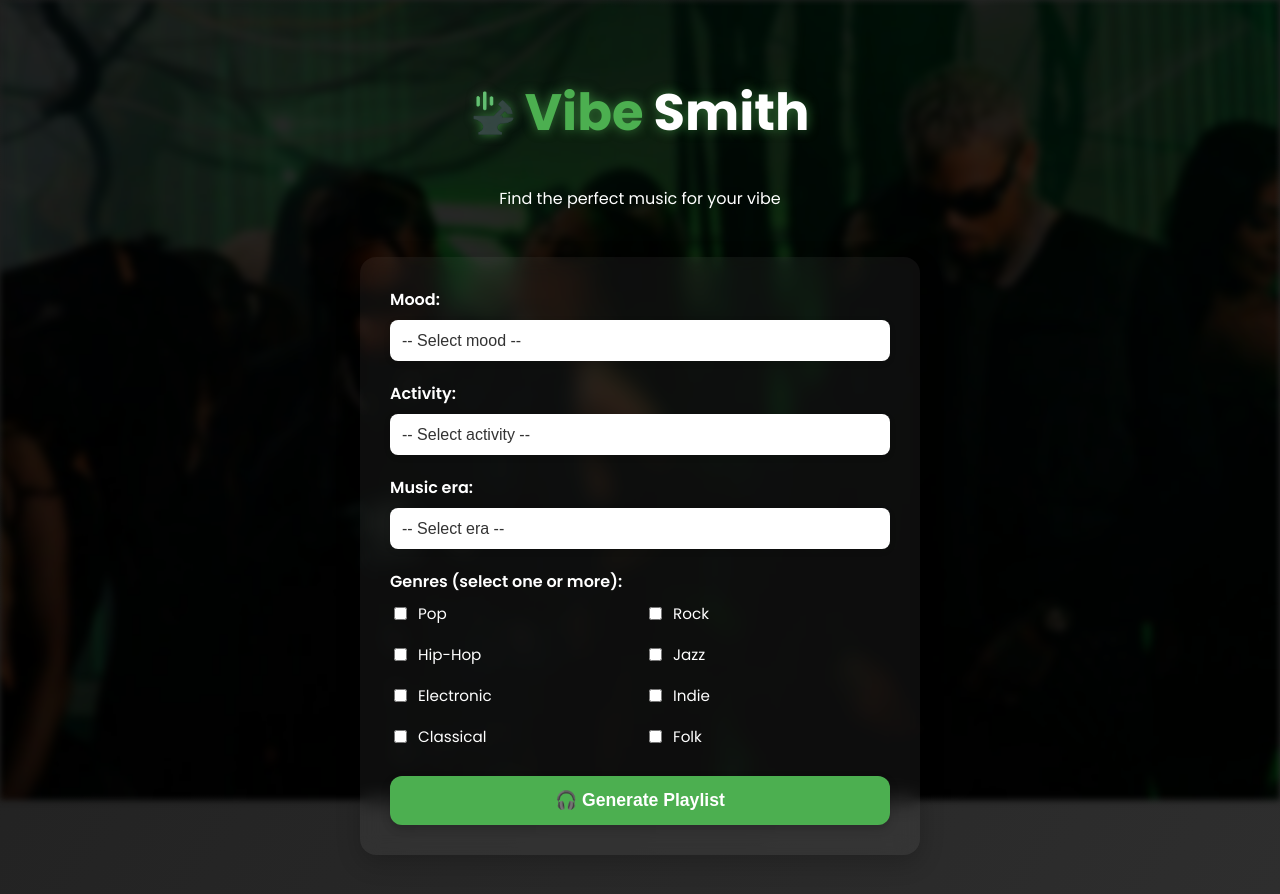
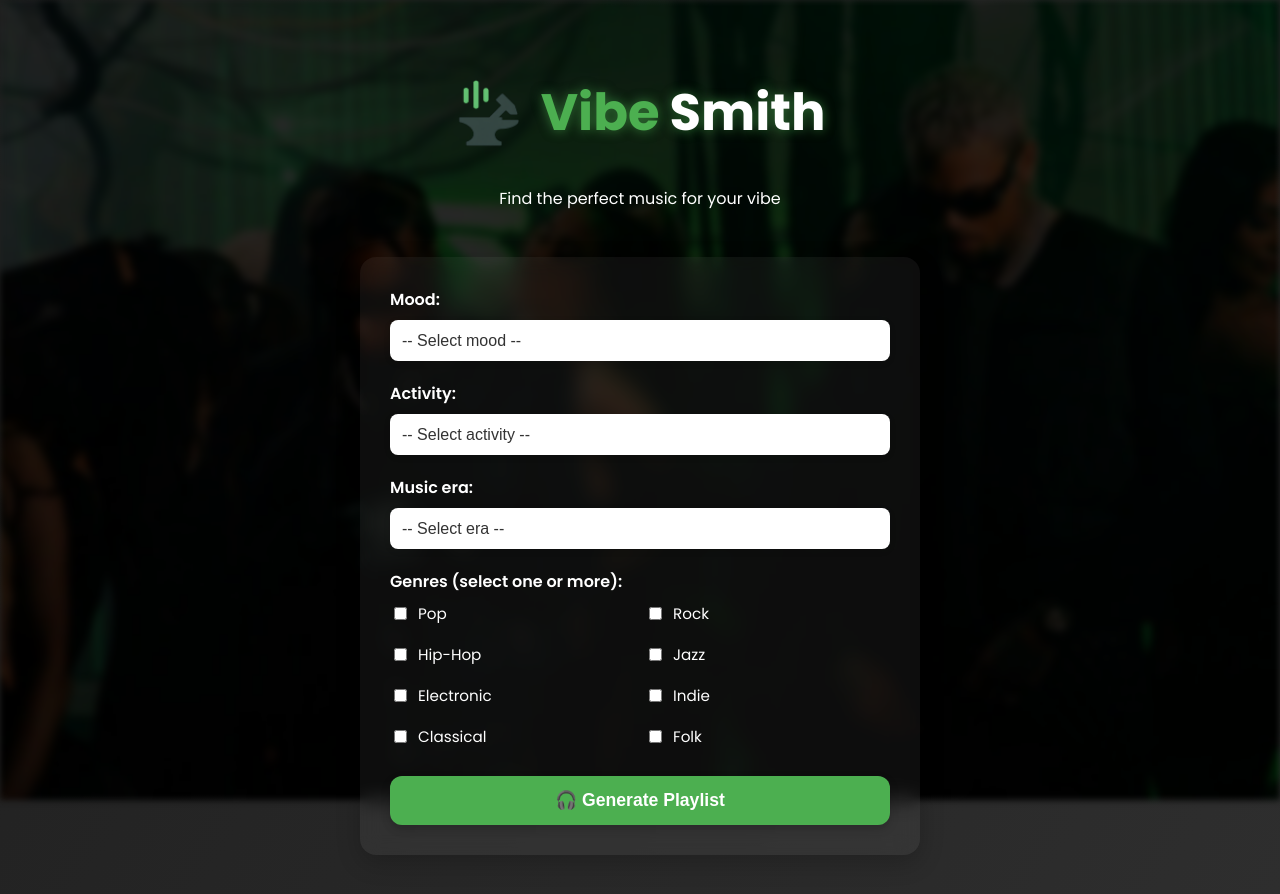
Before and after one commit to Piootr51/VibeSmith, a plain HTML site: page frontend/index.html in a window 1280 px wide. Drawn offline with Linux system fonts and the light colour scheme.

Commit message:
Update style.css

```diff
--- a/frontend/style.css
+++ b/frontend/style.css
@@ -238,7 +238,8 @@ select {
 }
 
 .logo-image {
-  height: 48px;
+  height: 72px;
   width: auto;
-  filter: drop-shadow(0 0 5px rgba(76, 175, 80, 0.6));
+  margin-right: 10px;
+  vertical-align: middle;
 }
```
